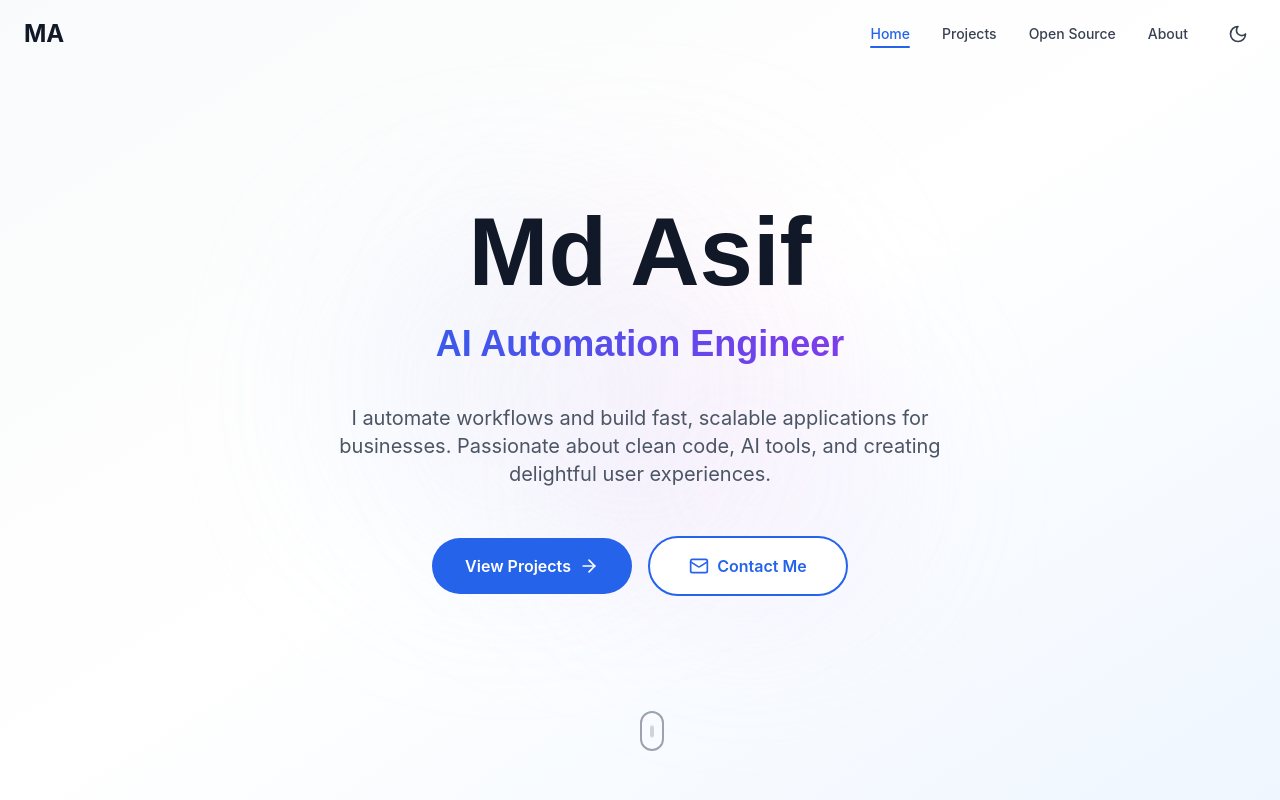
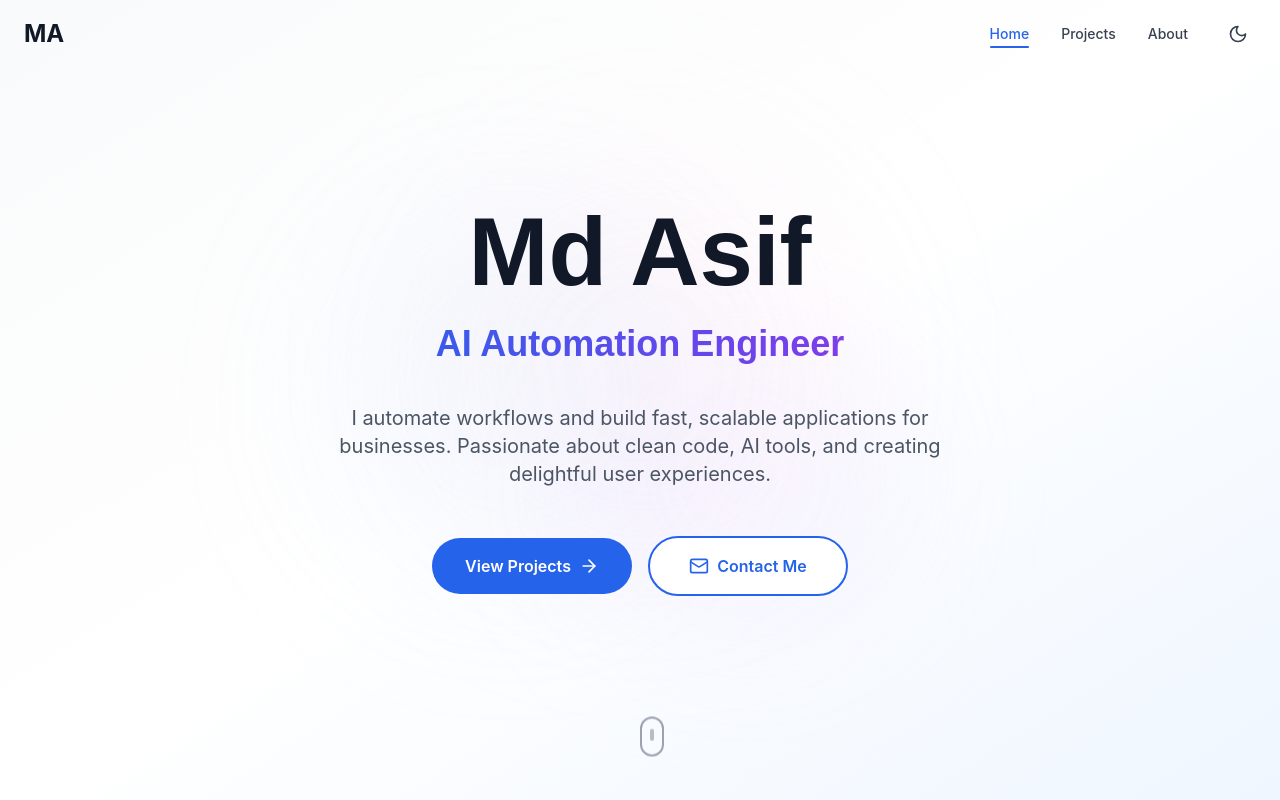
Before and after one commit to MdAsifInIT/portfolio, a React (Create React App) app in the folder frontend/: page / in a window 1280 px wide. Shown: the top 800 px of the page. Built offline with nearby package versions, Linux system fonts and the light colour scheme.

Commit message:
modified:   frontend/src/data/mock.js

```diff
--- a/frontend/src/data/mock.js
+++ b/frontend/src/data/mock.js
@@ -10,7 +10,7 @@ export const siteConfig = {
   sections: {
     showHero: true,
     showProjects: true,
-    showOpenSource: true,
+    showOpenSource: false,
     showAbout: true,
     showFooter: true,
     showTestimonials: false,
@@ -31,7 +31,6 @@ export const siteConfig = {
     navigationItems: [
       { id: "home", label: "Home" },
       { id: "projects", label: "Projects" },
-      { id: "opensource", label: "Open Source" },
       { id: "about", label: "About" },
     ],
     ariaLabels: {
@@ -99,7 +98,6 @@ export const siteConfig = {
     // Dynamic Footer Links
     links: [
       { id: "projects", label: "Projects" },
-      { id: "opensource", label: "Open Source" },
       { id: "about", label: "About" },
     ],
   },
```
